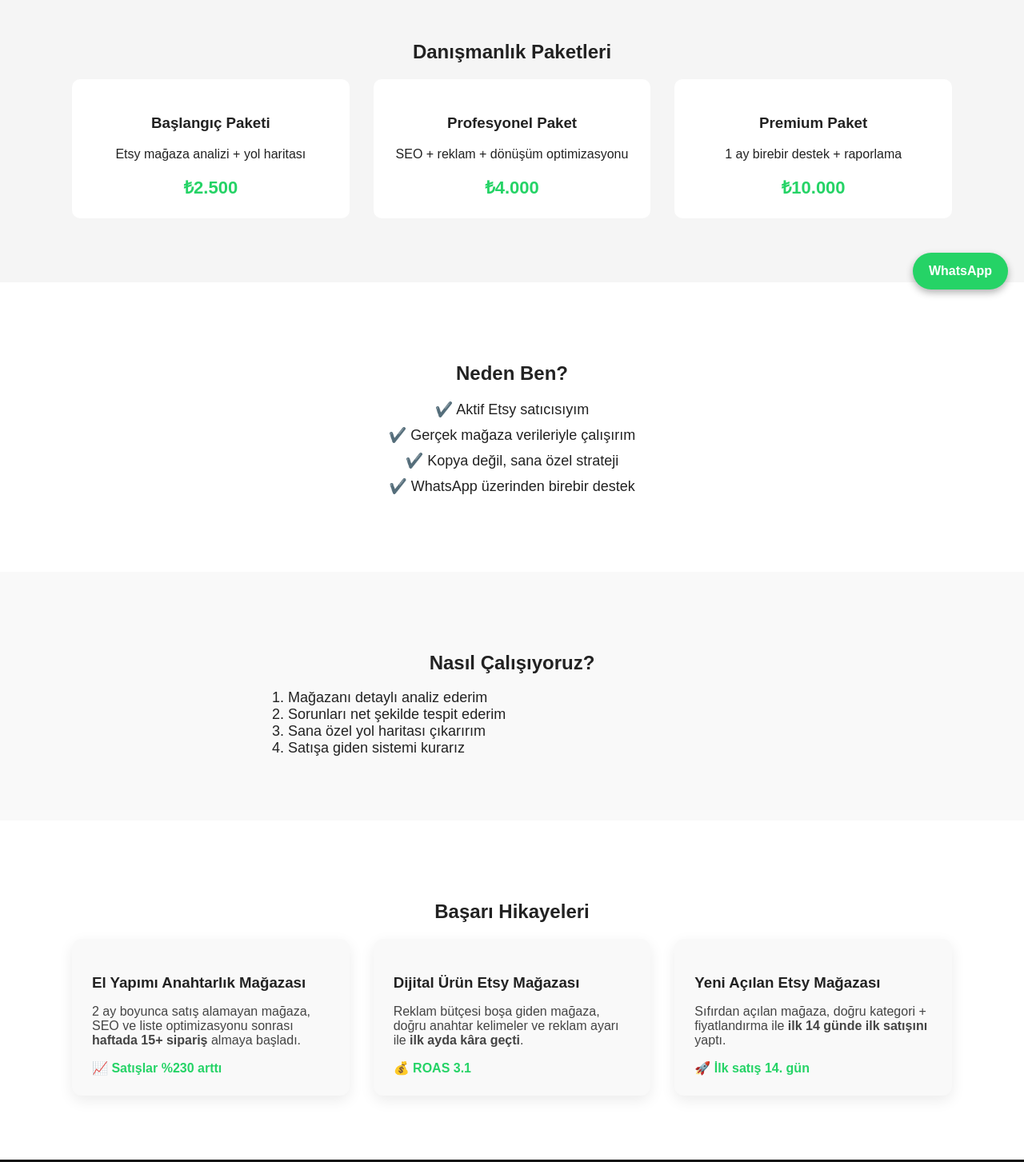
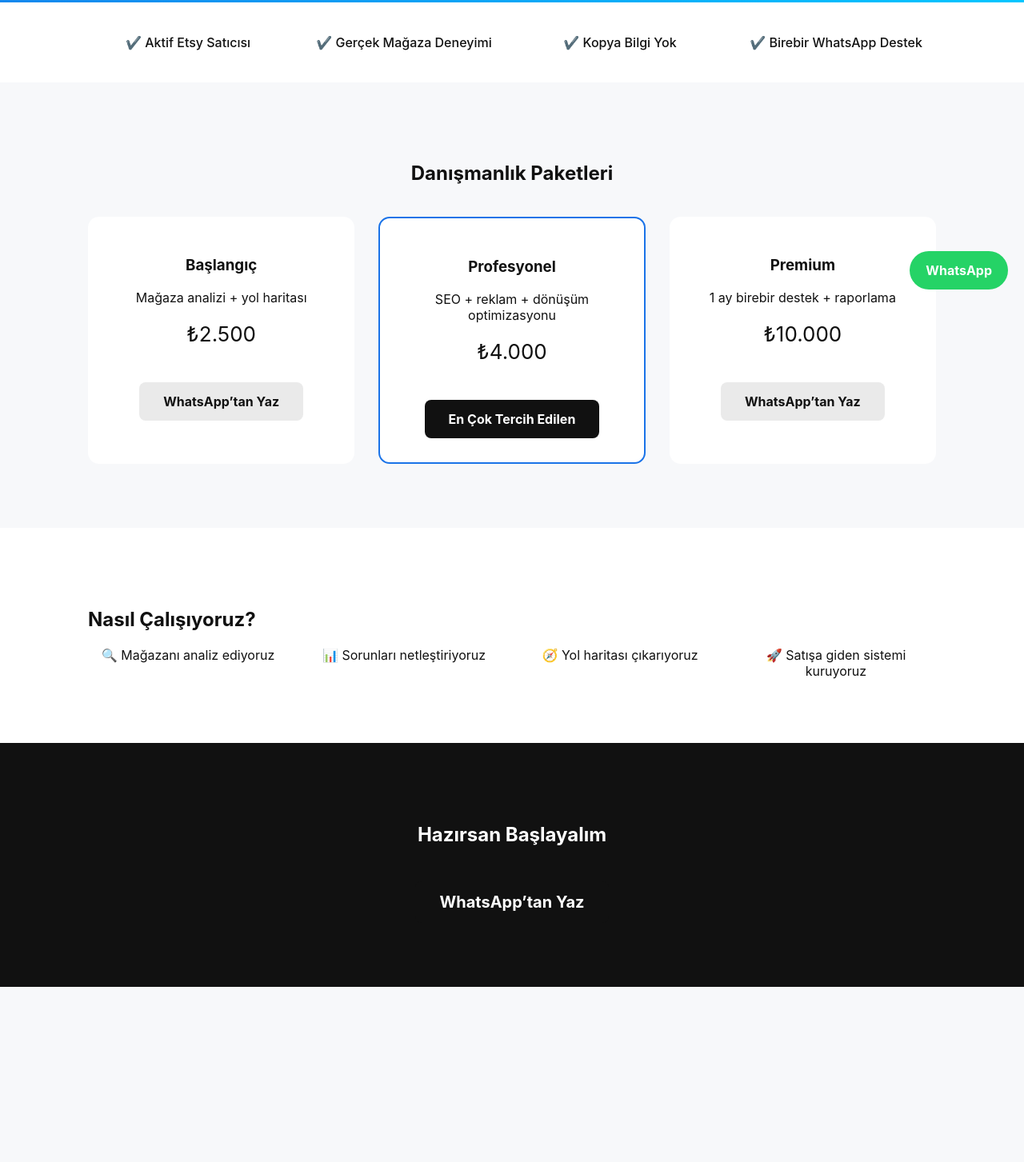
Before and after one commit to captainahmet52-rgb/etsy-danismanlik-site, a plain HTML site: page index.html in a window 1280 px wide. Shown: the part 418-1871 px from the top of the page at 80% size. After the commit the page ends 1652 px from the top, so only its background shows below. Drawn offline with Linux system fonts and the light colour scheme.

Commit message:
Site guncellendi

```diff
--- a/index.html
+++ b/index.html
@@ -10,105 +10,76 @@
 
 <!-- HERO -->
 <section class="hero">
-  <h1>Etsy Mağazanı Büyütmek İster misin?</h1>
+  <div class="container">
+    <h1>Etsy Mağazanı <span>Büyütelim</span></h1>
     <p>Gerçek mağaza verileriyle birebir Etsy danışmanlığı</p>
-  <a href="#paketler" class="cta">Paketleri Gör</a>
+    <a href="#paketler" class="btn-primary">Paketleri Gör</a>
+  </div>
 </section>
 
-<!-- PAKETLER -->
+<!-- TRUST -->
+<section class="trust">
+  <div class="container trust-grid">
+    <div>✔️ Aktif Etsy Satıcısı</div>
+    <div>✔️ Gerçek Mağaza Deneyimi</div>
+    <div>✔️ Kopya Bilgi Yok</div>
+    <div>✔️ Birebir WhatsApp Destek</div>
+  </div>
+</section>
+
+<!-- PACKAGES -->
 <section class="packages" id="paketler">
+  <div class="container">
     <h2>Danışmanlık Paketleri</h2>
 
-  <div class="package-list">
+    <div class="package-grid">
       <div class="package">
-      <h3>Başlangıç Paketi</h3>
-      <p>Etsy mağaza analizi + yol haritası</p>
-      <strong>₺2.500</strong>
+        <h3>Başlangıç</h3>
+        <p>Mağaza analizi + yol haritası</p>
+        <span class="price">₺2.500</span>
+        <a href="https://wa.me/905368121022" class="btn-secondary">WhatsApp’tan Yaz</a>
+      </div>
+
+      <div class="package featured">
+        <h3>Profesyonel</h3>
+        <p>SEO + reklam + dönüşüm optimizasyonu</p>
+        <span class="price">₺4.000</span>
+        <a href="https://wa.me/905368121022" class="btn-primary">En Çok Tercih Edilen</a>
       </div>
 
       <div class="package">
-      <h3>Profesyonel Paket</h3>
-      <p>SEO + reklam + dönüşüm optimizasyonu</p>
-      <strong>₺4.000</strong>
+        <h3>Premium</h3>
+        <p>1 ay birebir destek + raporlama</p>
+        <span class="price">₺10.000</span>
+        <a href="https://wa.me/905368121022" class="btn-secondary">WhatsApp’tan Yaz</a>
       </div>
-
-    <div class="package">
-      <h3>Premium Paket</h3>
-      <p>1 ay birebir destek + raporlama</p>
-      <strong>₺10.000</strong>
     </div>
   </div>
 </section>
 
-<!-- NEDEN BEN -->
-<section class="why">
-  <h2>Neden Ben?</h2>
-  <ul>
-    <li>✔️ Aktif Etsy satıcısıyım</li>
-    <li>✔️ Gerçek mağaza verileriyle çalışırım</li>
-    <li>✔️ Kopya değil, sana özel strateji</li>
-    <li>✔️ WhatsApp üzerinden birebir destek</li>
-  </ul>
-</section>
-
-<!-- NASIL ÇALIŞIYORUZ -->
+<!-- PROCESS -->
 <section class="process">
+  <div class="container">
     <h2>Nasıl Çalışıyoruz?</h2>
-  <ol>
-    <li>Mağazanı detaylı analiz ederim</li>
-    <li>Sorunları net şekilde tespit ederim</li>
-    <li>Sana özel yol haritası çıkarırım</li>
-    <li>Satışa giden sistemi kurarız</li>
-  </ol>
-</section>
-
-<!-- BASARI HIKAYELERI -->
-<section class="results">
-  <h2>Başarı Hikayeleri</h2>
-
-  <div class="result-list">
-    <div class="result">
-      <h3>El Yapımı Anahtarlık Mağazası</h3>
-      <p>
-        2 ay boyunca satış alamayan mağaza,
-        SEO ve liste optimizasyonu sonrası
-        <strong>haftada 15+ sipariş</strong> almaya başladı.
-      </p>
-      <span>📈 Satışlar %230 arttı</span>
-    </div>
-
-    <div class="result">
-      <h3>Dijital Ürün Etsy Mağazası</h3>
-      <p>
-        Reklam bütçesi boşa giden mağaza,
-        doğru anahtar kelimeler ve reklam ayarı ile
-        <strong>ilk ayda kâra geçti</strong>.
-      </p>
-      <span>💰 ROAS 3.1</span>
-    </div>
-
-    <div class="result">
-      <h3>Yeni Açılan Etsy Mağazası</h3>
-      <p>
-        Sıfırdan açılan mağaza,
-        doğru kategori + fiyatlandırma ile
-        <strong>ilk 14 günde ilk satışını</strong> yaptı.
-      </p>
-      <span>🚀 İlk satış 14. gün</span>
+    <div class="process-grid">
+      <div>🔍 Mağazanı analiz ediyoruz</div>
+      <div>📊 Sorunları netleştiriyoruz</div>
+      <div>🧭 Yol haritası çıkarıyoruz</div>
+      <div>🚀 Satışa giden sistemi kuruyoruz</div>
     </div>
   </div>
 </section>
 
 <!-- CTA -->
-<section class="contact">
+<section class="cta">
+  <div class="container">
     <h2>Hazırsan Başlayalım</h2>
-  <a href="https://wa.me/905368121022" class="cta">WhatsApp’tan Yaz</a>
+    <a href="https://wa.me/905368121022" class="btn-primary big">WhatsApp’tan Yaz</a>
+  </div>
 </section>
 
-<!-- SABİT WHATSAPP -->
-<a href="https://wa.me/905368121022" class="whatsapp-button" target="_blank">
-  WhatsApp
-</a>
+<!-- WHATSAPP FLOAT -->
+<a href="https://wa.me/905368121022" class="whatsapp-float">WhatsApp</a>
 
 </body>
 </html>
--- a/style.css
+++ b/style.css
@@ -1,166 +1,152 @@
-/* GENEL */
-html {
-  scroll-behavior: smooth;
+* {
+  box-sizing: border-box;
 }
 
 body {
   margin: 0;
-  font-family: Arial, sans-serif;
-  background: #f5f5f5;
-  color: #222;
-  text-align: center;
+  font-family: Inter, Arial, sans-serif;
+  background: #f7f8fa;
+  color: #111;
 }
 
-/* SECTION */
-section {
-  padding: 80px 20px;
+/* CONTAINER */
+.container {
+  max-width: 1100px;
+  margin: auto;
+  padding: 0 20px;
 }
 
 /* HERO */
 .hero {
-  background: linear-gradient(135deg, #25D366, #128C7E);
+  background: linear-gradient(135deg, #1a73e8, #00c6ff);
   color: white;
+  padding: 100px 0;
+  text-align: center;
 }
 
 .hero h1 {
-  font-size: 38px;
+  font-size: 44px;
   margin-bottom: 10px;
+}
+
+.hero h1 span {
+  color: #ffeb3b;
 }
 
 .hero p {
   font-size: 18px;
+  opacity: 0.9;
+}
+
+/* BUTTONS */
+.btn-primary,
+.btn-secondary {
+  display: inline-block;
+  margin-top: 25px;
+  padding: 14px 30px;
+  border-radius: 8px;
+  text-decoration: none;
+  font-weight: bold;
+}
+
+.btn-primary {
+  background: #111;
+  color: white;
+}
+
+.btn-secondary {
+  background: #eaeaea;
+  color: #111;
+}
+
+/* TRUST */
+.trust {
+  background: white;
+  padding: 40px 0;
+}
+
+.trust-grid {
+  display: grid;
+  grid-template-columns: repeat(auto-fit, minmax(200px, 1fr));
+  gap: 20px;
+  text-align: center;
+  font-weight: 500;
+}
+
+/* PACKAGES */
+.packages {
+  padding: 80px 0;
+}
+
+.packages h2 {
+  text-align: center;
+  margin-bottom: 40px;
+}
+
+.package-grid {
+  display: grid;
+  grid-template-columns: repeat(auto-fit, minmax(260px, 1fr));
+  gap: 30px;
+}
+
+.package {
+  background: white;
+  padding: 30px;
+  border-radius: 14px;
+  text-align: center;
+}
+
+.package .price {
+  display: block;
+  font-size: 26px;
+  margin: 20px 0;
+}
+
+.featured {
+  border: 2px solid #1a73e8;
+}
+
+/* PROCESS */
+.process {
+  background: white;
+  padding: 80px 0;
+}
+
+.process-grid {
+  display: grid;
+  grid-template-columns: repeat(auto-fit, minmax(220px, 1fr));
+  gap: 20px;
+  text-align: center;
 }
 
 /* CTA */
 .cta {
-  display: inline-block;
-  margin-top: 25px;
-  padding: 16px 32px;
-  background: #25D366;
+  background: #111;
   color: white;
-  text-decoration: none;
-  border-radius: 50px;
-  font-size: 18px;
-  font-weight: bold;
+  padding: 80px 0;
+  text-align: center;
 }
 
-/* PACKAGES */
-.packages {
-  background: #f5f5f5;
+.big {
+  font-size: 20px;
 }
 
-.package-list {
-  display: grid;
-  grid-template-columns: repeat(auto-fit, minmax(260px, 1fr));
-  gap: 30px;
-  max-width: 1100px;
-  margin: auto;
-}
-
-.package {
-  background: white;
-  padding: 25px;
-  border-radius: 10px;
-}
-
-.package strong {
-  display: block;
-  margin-top: 15px;
-  font-size: 22px;
-  color: #25D366;
-}
-
-/* WHY */
-.why {
-  background: white;
-}
-
-.why ul {
-  list-style: none;
-  padding: 0;
-}
-
-.why li {
-  margin: 10px 0;
-  font-size: 18px;
-}
-
-/* PROCESS */
-.process {
-  background: #f9f9f9;
-}
-
-.process ol {
-  max-width: 600px;
-  margin: auto;
-  text-align: left;
-  font-size: 18px;
-}
-
-/* CONTACT */
-.contact {
-  background: #111;
-  color: white;
-}
-
-/* WHATSAPP FLOAT */
-.whatsapp-button {
+/* WHATSAPP */
+.whatsapp-float {
   position: fixed;
+  right: 20px;
   bottom: 20px;
-  right: 20px;
   background: #25D366;
   color: white;
   padding: 14px 20px;
   border-radius: 50px;
   text-decoration: none;
   font-weight: bold;
-  box-shadow: 0 4px 10px rgba(0,0,0,0.3);
 }
 
-/* MOBİL */
+/* MOBILE */
 @media (max-width: 600px) {
   .hero h1 {
-    font-size: 28px;
-  }
-
-  section {
-    padding: 60px 15px;
+    font-size: 32px;
   }
 }
-/* RESULTS */
-.results {
-  background: #ffffff;
-}
-
-.result-list {
-  display: grid;
-  grid-template-columns: repeat(auto-fit, minmax(260px, 1fr));
-  gap: 30px;
-  max-width: 1100px;
-  margin: auto;
-}
-
-.result {
-  background: #f9f9f9;
-  padding: 25px;
-  border-radius: 12px;
-  text-align: left;
-  box-shadow: 0 6px 18px rgba(0,0,0,0.08);
-}
-
-.result h3 {
-  margin-bottom: 10px;
-  color: #222;
-}
-
-.result p {
-  font-size: 16px;
-  color: #444;
-}
-
-.result span {
-  display: block;
-  margin-top: 12px;
-  font-weight: bold;
-  color: #25D366;
-}
```
Lines whose indentation alone changed are shown as unchanged.
